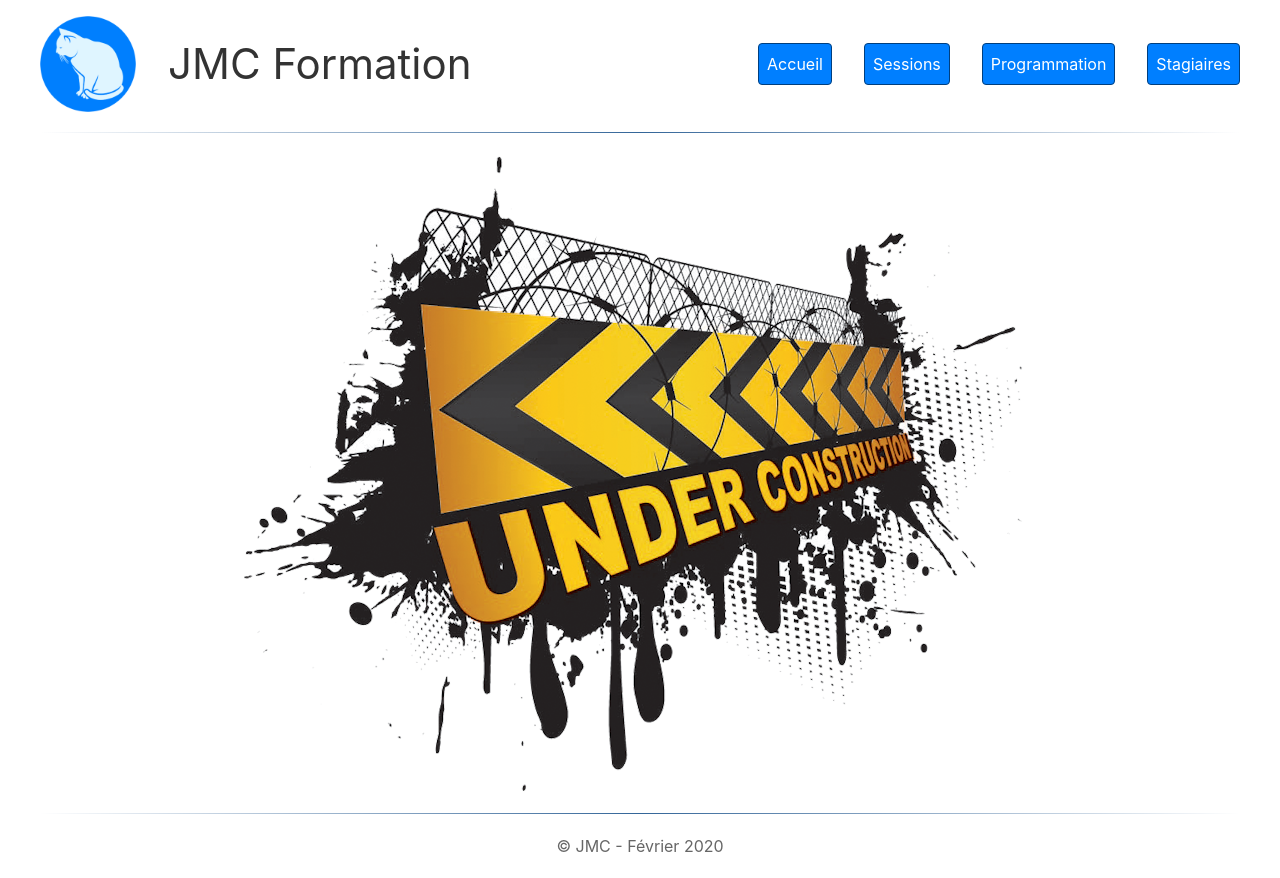
After one commit to jmcasaubon/ProjGestSessForm, a Symfony app: template templates/home/index.html.twig in a window 1280 px wide. The commit adds this page. Run offline with Twig, Linux system fonts and the light colour scheme; the template is opened without the code that fills it, so the values that code supplies are empty; some libraries are stand-ins or nearby versions.

Commit message:
Base du site : 4 pages (dont page d'accueil) avec menu de navigation, et style CSS générique

```diff
--- a/public/css/style.css
+++ b/public/css/style.css
@@ -20,8 +20,8 @@
 }
 
 .button {
-    border: 1px solid #101010 ;
-    background-color: #303030;
+    border: 1px solid #003f7f ;
+    background-color: #007fff;
     color:white;
     border-radius: .25em;
     padding: .5em;
@@ -29,7 +29,7 @@
     text-decoration: none;
 }
 .button:hover {
-    background-color: #f0f0f0;
+    background-color: #7fcfff;
     color:#303030;
     text-decoration: none;
 }
@@ -45,7 +45,7 @@ body{
 hr {
     border: 0;
     height: 1px;
-    background-image: linear-gradient(to right, rgba(0, 0, 0, 0), rgba(0, 0, 0, 0.75), rgba(0, 0, 0, 0));
+    background-image: linear-gradient(to right, rgba(0, 63, 127, 0), rgba(0, 63, 127, 0.8), rgba(0, 63, 127, 0));
 }
 
 table {
@@ -63,3 +63,36 @@ table td.nb-left {
 table td.nb-right {
     border-right: 0;
 }
+
+/* Mise en page en-tête */
+/************************/
+
+header {
+    display: flex ;
+    flex-wrap: wrap;
+    justify-content: space-evenly;
+    margin: 1rem 0;
+}
+
+#logo {
+    display: flex ;
+    justify-content: flex-start;
+    align-items: center;
+}
+#logo h1 {
+    margin: auto;
+    padding-left: 2rem;
+}
+#logo img {
+    max-width: 96px;
+    max-height: 96px;
+}
+#menu {
+    flex: 1;
+    display: flex ;
+    justify-content: flex-end;
+    align-items: center;
+}
+#menu a{
+    margin-left: 2rem;
+}
--- a/templates/base.html.twig
+++ b/templates/base.html.twig
@@ -2,7 +2,7 @@
 <html>
     <head>
         <meta charset="UTF-8">
-        <title>{% block title %}GestSessForm{% endblock %}</title>
+        <title>{% block title %}JMC Formation{% endblock %}</title>
         {% block stylesheets %}
             <!-- Inclusion de UIkit (CSS & JavaScript) -->
             <link rel="stylesheet" href="{{asset('css/uikit.min.css')}}" />
@@ -13,8 +13,28 @@
         {% endblock %}
     </head>
     <body>
+        <header>
+            <!-- Partie gauche de l'en-tête, contenant le logo (cliquable pour retourner en page d'accueil) et le nom du forum -->
+            <div id="logo">
+                <a href="{{path('home')}}"><img src="{{asset('img/avatar.png')}}" alt="Logo"></a>
+                <h1>JMC Formation</h1>
+            </div>
+            <!-- Partie droite de l'en-tête, gérant la barre de menu de navigation -->
+            <nav id="menu">
+                <a class="button" href="{{path('home')}}">Accueil</a>
+                <a class="button" href="{{path('home_session')}}">Sessions</a>
+                <a class="button" href="{{path('home_programme')}}">Programmation</a>
+                <a class="button" href="{{path('home_stagiaire')}}">Stagiaires</a>
+            </nav>
+        </header>
+        <hr>
         {% block body %}
         {% endblock %}
+        <hr>
+        <footer>
+            <!-- Pied de page réduit à son strict minimum ! -->
+            <p class="center">&copy; JMC - Février 2020</p>
+        </footer>
         {% block javascripts %}
             <!-- Inclusion de jQuery -->
             <script
--- /dev/null
+++ b/templates/home/index.html.twig
@@ -0,0 +1,5 @@
+{% extends 'base.html.twig' %}
+
+{% block body %}
+    <p class="center"><img src="{{asset('img/under-construction.png')}}" alt="Page d'accueil (en construction)"></p>
+{% endblock %}
--- /dev/null
+++ b/templates/programme/home.html.twig
@@ -0,0 +1,5 @@
+{% extends 'base.html.twig' %}
+
+{% block body %}
+    <h1 class="center">Programmation d'une session</h1>
+{% endblock %}
--- /dev/null
+++ b/templates/session/home.html.twig
@@ -0,0 +1,5 @@
+{% extends 'base.html.twig' %}
+
+{% block body %}
+    <h1 class="center">Liste des sessions</h1>
+{% endblock %}
--- /dev/null
+++ b/templates/stagiaire/home.html.twig
@@ -0,0 +1,5 @@
+{% extends 'base.html.twig' %}
+
+{% block body %}
+    <h1 class="center">Liste des stagiaires</h1>
+{% endblock %}
```
Also changed, not shown: src/Controller/HomeController.php (added, +17 -0 lines), src/Controller/ProgrammeController.php (added, +22 -0 lines), src/Controller/SessionController.php (added, +22 -0 lines), src/Controller/StagiaireController.php (added, +22 -0 lines), public/img/avatar.png (added), public/img/under-construction.png (added), 2 other files.
